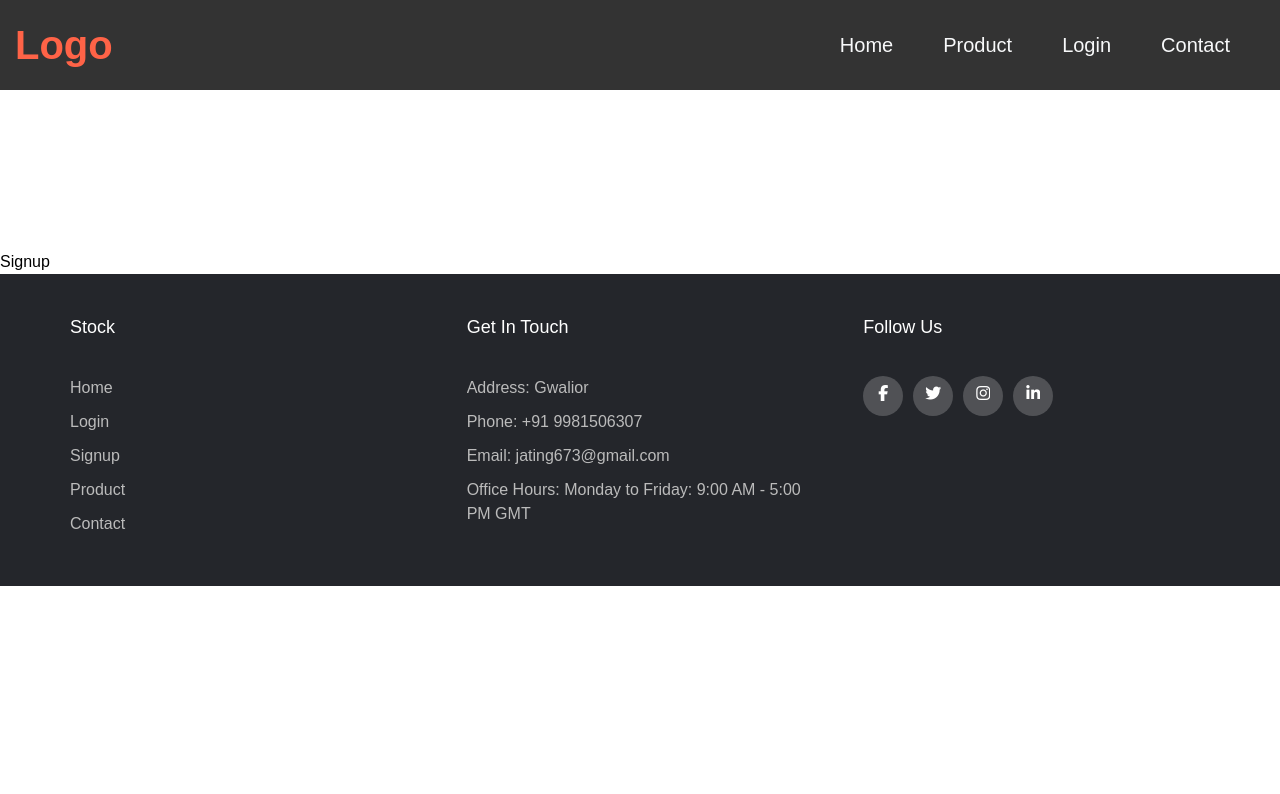
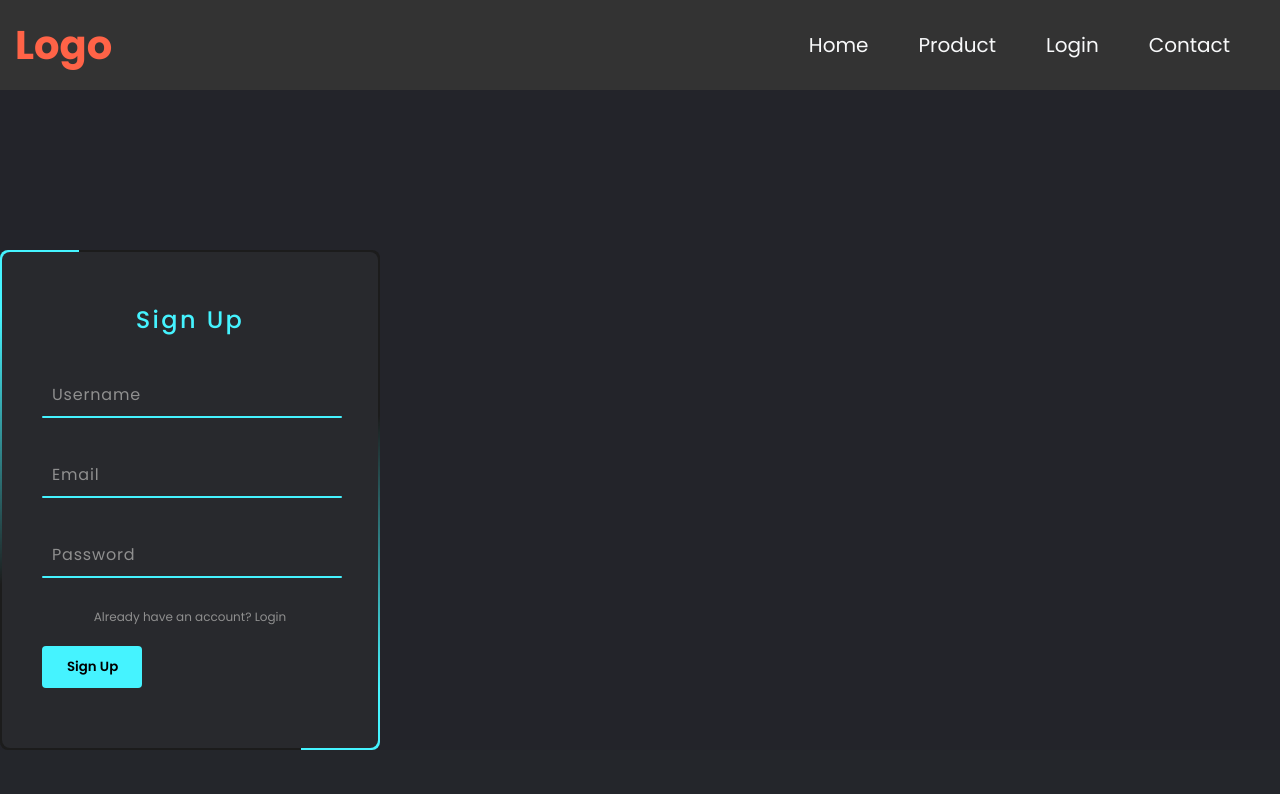
Before and after one commit to JaTiN-GuPTa-CoDe/Available_Stock_Item_FrontEnd, a React (Create React App) app: page /Signup in a window 1280 px wide. Shown: the top 794 px of the page. Built offline with nearby package versions, Linux system fonts and the light colour scheme.

Commit message:
update code

```diff
--- /dev/null
+++ b/src/css/Login.css
@@ -0,0 +1,174 @@
+@import url('https://fonts.googleapis.com/css2?family=Poppins:wght@300;400;500;600;700;800;900%display=swap');
+
+*
+{
+    font-family: 'Poppins', 'sans-serif';
+    box-sizing: border-box;
+    margin: 0;
+    padding: 0;
+
+}
+
+body{
+    /* display: flex; */
+    justify-content: center;
+    align-items: center;
+    min-height: 100vh;
+    background-color: #23242a;
+}
+
+.box {
+    position: relative;
+    width: 380px;
+    height: 420px;
+    border-radius: 8px;
+    background: #1c1c1c;
+    overflow: hidden;
+}
+
+.box::before{
+    content: '';
+    position: absolute;
+    top: -50%;
+    left: -50%;
+    width: 380px;
+    height: 420px;
+    background: linear-gradient(0deg, transparent,
+    #45f4ff, #45f4ff);
+    transform-origin: bottom right;
+    animation: animate 6s linear infinite;
+}
+
+.box::after{
+    content: '';
+    position: absolute;
+    top: -50%;
+    left: -50%;
+    width: 380px;
+    height: 420px;
+    background: linear-gradient(0deg, transparent,
+    #45f4ff, #45f4ff);
+    transform-origin: bottom right;
+    animation: animate 6s linear infinite;
+    animation-delay: -3s;
+}
+
+@keyframes animate {
+    0%{
+        transform: rotate(0deg);
+    }
+    100%{
+        transform: rotate(360deg);
+    }
+}
+
+.form {
+    position: absolute;
+    inset: 2px;
+    border-radius: 8px;
+    background: #28292d;
+    z-index: 10;
+    padding: 50px 40px;
+    display: flex;
+    flex-direction: column;
+
+}
+.form h2 {
+    color: #45f3ff;
+    font-weight: 500;
+    text-align: center;
+    letter-spacing: 0,1em;
+
+}
+
+.inputBox{
+    position: relative;
+    width: 300px;
+    margin-top: 35px;
+
+}
+.inputBox input {
+    position: relative;
+    width: 100%;
+    padding: 10px 9px 10px;
+    background: transparent;
+    border: none;
+    outline: none;
+    color: #23242a;
+    font-size: 1em;
+    letter-spacing: 0.05em;
+    z-index: 10;
+}
+
+.inputBox span{
+    position: absolute;
+    left: 0;
+    padding: 10px 10px 10px;
+    font-size: 1em;
+    color: #8f8f8f;
+    pointer-events: none;
+    letter-spacing: 0.05em;
+    transition: 0.5s;
+}
+
+.inputBox input:valid ~ span,
+.inputBox input:focus ~ span  {
+    color: #45f3ff;
+    transform: translateX(0px) translateY(-34px);
+    font-size: 0.75em;
+
+}
+
+.inputBox i {
+    position: absolute;
+    left: 0;
+    bottom: 0;
+    width: 100%;
+    height: 2px;
+    background: #45f3ff;
+    border-radius: 4px;
+    transition: 0.5s;
+    pointer-events: none;
+    z-index: 9;
+}
+
+.inputBox input:valid ~ i,
+.inputBox input:focus ~ i {
+    height: 44px;
+
+}
+
+.links {
+    display: flex;
+    justify-content: space-between;
+
+}
+
+.links a {
+    margin: 10px 0;
+    font-size: 00.75em;
+    color: #8f8f8f;
+    text-decoration: none;
+}
+
+.links a:hover,
+.links a:nth-child(2)
+ {
+    color: #45f3ff;
+
+}
+input[type='submit'] {
+    border: none;
+    outline: none;
+    background: #45f3ff;
+    padding: 11px 25px;
+    width: 100px;
+    margin-top: 10px;
+    border-radius: 4px;
+    font-weight: 600;
+    cursor: pointer;
+}
+
+input[type='submit']:active {
+    opacity: 0.8;
+}
--- a/src/css/NavBar.css
+++ b/src/css/NavBar.css
@@ -3,7 +3,7 @@
     margin: 0;
     padding: 0;
     font-family: sans-serif;
-    overflow: hidden;
+    /* overflow: hidden; */
 
 }
 
--- /dev/null
+++ b/src/css/Signup.css
@@ -0,0 +1,147 @@
+@import url('https://fonts.googleapis.com/css2?family=Poppins:wght@300;400;500;600;700;800;900&display=swap');
+
+* {
+    font-family: 'Poppins', 'sans-serif';
+    box-sizing: border-box;
+    margin: 0;
+    padding: 0;
+}
+
+body {
+    justify-content: center;
+    align-items: center;
+    min-height: 100vh;
+    background-color: #23242a;
+}
+
+.signup-box {
+    position: relative;
+    width: 380px;
+    height: 500px;
+    border-radius: 8px;
+    background: #1c1c1c;
+    overflow: hidden;
+}
+
+.signup-box::before,
+.signup-box::after {
+    content: '';
+    position: absolute;
+    top: -50%;
+    left: -50%;
+    width: 380px;
+    height: 500px;
+    background: linear-gradient(0deg, transparent, #45f4ff, #45f4ff);
+    transform-origin: bottom right;
+    animation: animate 6s linear infinite;
+}
+
+.signup-box::after {
+    animation-delay: -3s;
+}
+
+.signup-form {
+    position: absolute;
+    inset: 2px;
+    border-radius: 8px;
+    background: #28292d;
+    z-index: 10;
+    padding: 50px 40px;
+    display: flex;
+    flex-direction: column;
+}
+
+.signup-form h2 {
+    color: #45f3ff;
+    font-weight: 500;
+    text-align: center;
+    letter-spacing: 0.1em;
+}
+
+.signup-inputBox {
+    position: relative;
+    width: 300px;
+    margin-top: 35px;
+}
+
+.signup-inputBox input {
+    position: relative;
+    width: 100%;
+    padding: 10px 9px 10px;
+    background: transparent;
+    border: none;
+    outline: none;
+    color: #23242a;
+    font-size: 1em;
+    letter-spacing: 0.05em;
+    z-index: 10;
+}
+
+.signup-inputBox span {
+    position: absolute;
+    left: 0;
+    padding: 10px 10px 10px;
+    font-size: 1em;
+    color: #8f8f8f;
+    pointer-events: none;
+    letter-spacing: 0.05em;
+    transition: 0.5s;
+}
+
+.signup-inputBox input:valid ~ span,
+.signup-inputBox input:focus ~ span {
+    color: #45f3ff;
+    transform: translateX(0px) translateY(-34px);
+    font-size: 0.75em;
+}
+
+.signup-inputBox i {
+    position: absolute;
+    left: 0;
+    bottom: 0;
+    width: 100%;
+    height: 2px;
+    background: #45f3ff;
+    border-radius: 4px;
+    transition: 0.5s;
+    pointer-events: none;
+    z-index: 9;
+}
+
+.signup-inputBox input:valid ~ i,
+.signup-inputBox input:focus ~ i {
+    height: 44px;
+}
+
+.signup-links {
+    display: flex;
+    justify-content: center;
+    margin-top: 20px;
+}
+
+.signup-links a {
+    margin: 10px 0;
+    font-size: 0.75em;
+    color: #8f8f8f;
+    text-decoration: none;
+}
+
+.signup-links a:hover {
+    color: #45f3ff;
+}
+
+input[type='submit'] {
+    border: none;
+    outline: none;
+    background: #45f3ff;
+    padding: 11px 25px;
+    width: 100px;
+    margin-top: 10px;
+    border-radius: 4px;
+    font-weight: 600;
+    cursor: pointer;
+}
+
+input[type='submit']:active {
+    opacity: 0.8;
+}
--- a/src/pages/Login.js
+++ b/src/pages/Login.js
@@ -1,12 +1,33 @@
 import React from 'react'
 import NavBar from '../components/NavBar'
 import Footer from '../components/Footer'
+import { Link } from 'react-router-dom';
+import '../css/Login.css'
 
 function Login() {
   return (
     <>
      <NavBar />
-      Login
+     <div class="box">
+            <div class="form">
+                <h2>Login</h2>
+                <div class="inputBox">
+                    <input type="text" required="required"/>
+                    <span>Username</span>
+                    <i></i>
+                </div>
+                <div class="inputBox">
+                    <input type="password" required="required"/>
+                    <span>Password</span>
+                    <i></i>
+                </div>
+                <div class="links">
+                    {/* <a href="https://akhs1.com/">Forgot password?</a> */}
+                    <Link to="/signup">Sign Up</Link>
+                </div>
+                <a href="https://akhs1.com/"><input type="submit" value="Login"/></a>
+            </div>
+        </div>
       <Footer/>
     </>
   )
--- a/src/pages/Signup.js
+++ b/src/pages/Signup.js
@@ -1,15 +1,40 @@
-import React from 'react'
-import NavBar from '../components/NavBar'
-import Footer from '../components/Footer'
+import React from 'react';
+import NavBar from '../components/NavBar';
+import Footer from '../components/Footer';
+import { Link } from 'react-router-dom';
+import '../css/Signup.css';
 
 function Signup() {
   return (
     <>
-     <NavBar />
-      Signup
-      <Footer/>
+      <NavBar />
+      <div className="signup-box">
+        <div className="signup-form">
+          <h2>Sign Up</h2>
+          <div className="signup-inputBox">
+            <input type="text" required="required" />
+            <span>Username</span>
+            <i></i>
+          </div>
+          <div className="signup-inputBox">
+            <input type="email" required="required" />
+            <span>Email</span>
+            <i></i>
+          </div>
+          <div className="signup-inputBox">
+            <input type="password" required="required" />
+            <span>Password</span>
+            <i></i>
+          </div>
+          <div className="signup-links">
+            <Link to="/login">Already have an account? Login</Link>
+          </div>
+          <input type="submit" value="Sign Up" />
+        </div>
+      </div>
+      <Footer />
     </>
-  )
+  );
 }
 
-export default Signup
+export default Signup;
```
